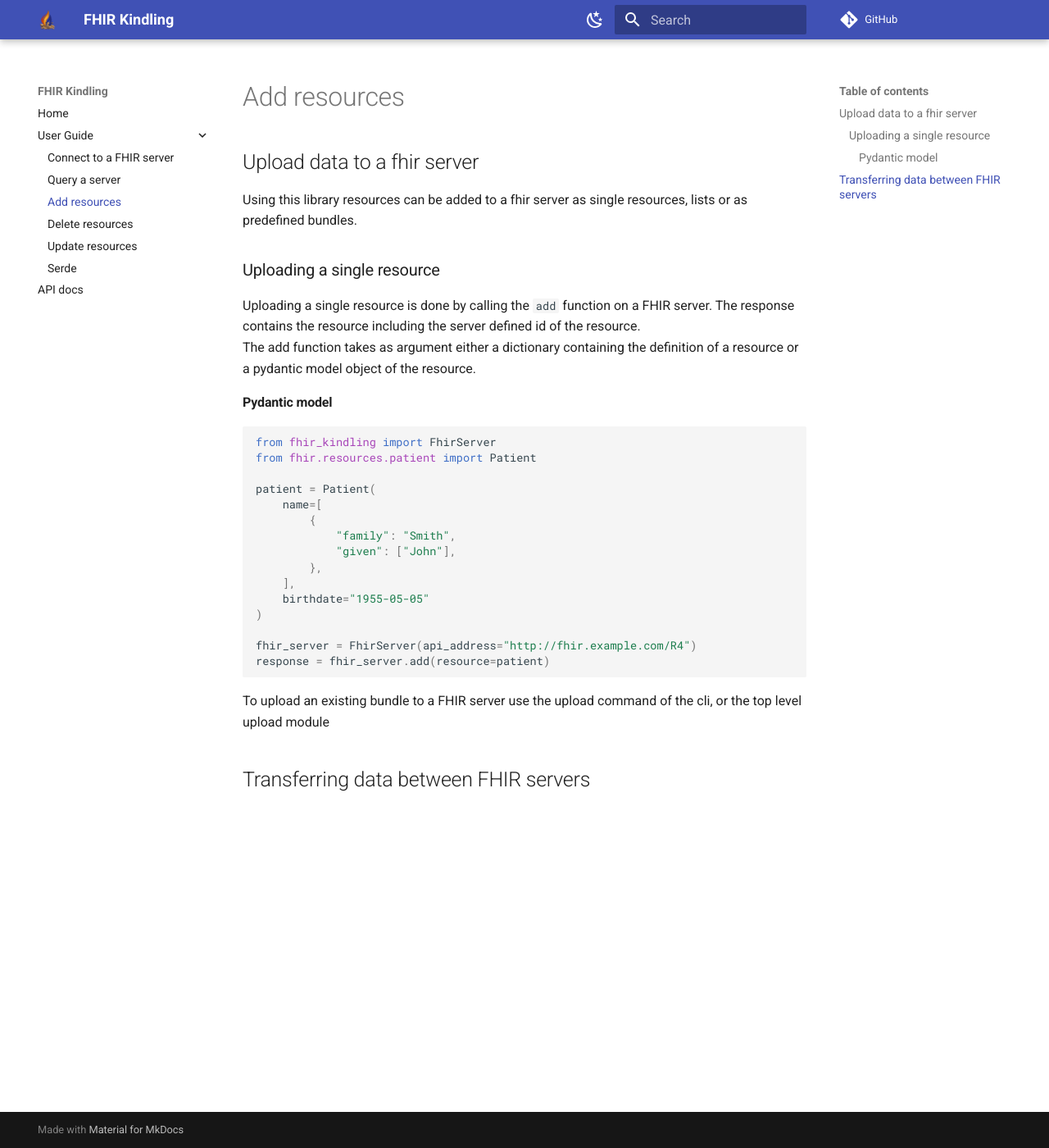
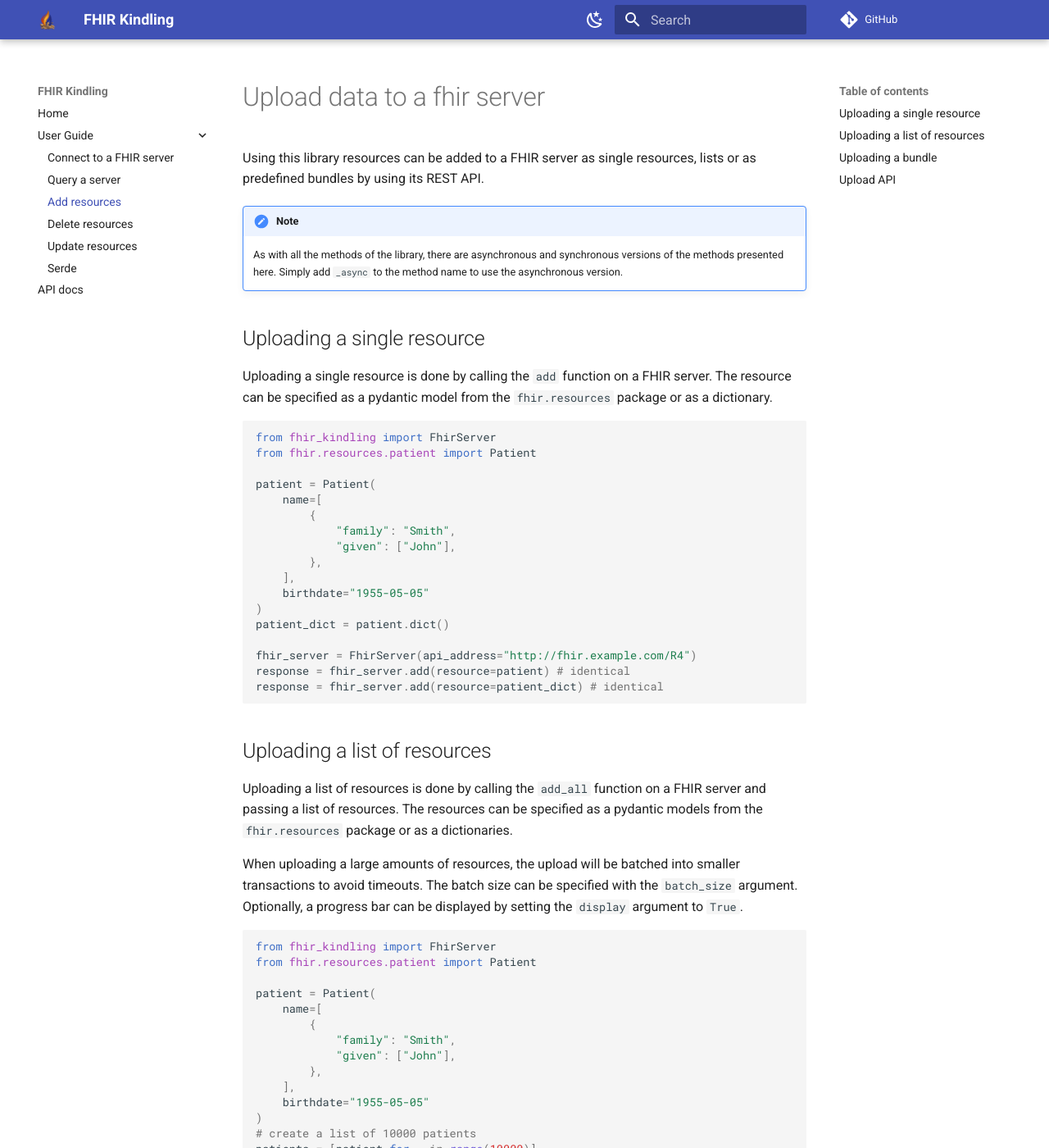
Before and after one commit to migraf/fhir-kindling, an MkDocs documentation site: the page built from docs/add.md, in a window 1280 px wide and 1400 px high. Shown: the whole window at 82% size. Built offline with MkDocs 1.6.1 and Material for MkDocs 9.7.7, drawn with Linux system fonts in a browser that asks for light colours; comment, search, counter and statistics services are not loaded; some of the changed text lies outside the part shown.

Commit message:
feat: async server summary
update docs for adding and deleting resources

````diff
--- a/docs/add.md
+++ b/docs/add.md
@@ -1,16 +1,15 @@
-## Upload data to a fhir server
-Using this library resources can be added to a fhir server as single resources, lists or as predefined
-bundles.
+# Upload data to a fhir server
+Using this library resources can be added to a FHIR server as single resources, lists or as predefined
+bundles by using its REST API.
 
+!!! note
+    As with all the methods of the library, there are asynchronous and synchronous versions of the methods presented here.
+    Simply add `_async` to the method name to use the asynchronous version.
 
-### Uploading a single resource
+## Uploading a single resource
 
 Uploading a single resource is done by calling the `add` function on a FHIR server.
-The response contains the resource including the server defined id of the resource.
-The add function takes as argument either a dictionary containing the definition of a resource or a
-pydantic model object of the resource.
-
-#### Pydantic model
+The resource can be specified as a pydantic model from the `fhir.resources` package or as a dictionary.
 
 ```python
 from fhir_kindling import FhirServer
@@ -25,12 +24,101 @@ patient = Patient(
     ],
     birthdate="1955-05-05"
 )
+patient_dict = patient.dict()
 
 fhir_server = FhirServer(api_address="http://fhir.example.com/R4")
-response = fhir_server.add(resource=patient)
+response = fhir_server.add(resource=patient) # identical
+response = fhir_server.add(resource=patient_dict) # identical
 ```
 
-To upload an existing bundle to a FHIR server use the upload command of the cli, or the top level upload module
+
+## Uploading a list of resources
+
+Uploading a list of resources is done by calling the `add_all` function on a FHIR server and passing a list of resources.
+The resources can be specified as a pydantic models from the `fhir.resources` package or as a dictionaries.
+
+When uploading a large amounts of resources, the upload will be batched into smaller transactions to avoid timeouts.
+The batch size can be specified with the `batch_size` argument.
+Optionally, a progress bar can be displayed by setting the `display` argument to `True`.
+
+```python
+from fhir_kindling import FhirServer
+from fhir.resources.patient import Patient
+
+patient = Patient(
+    name=[
+        {
+            "family": "Smith",
+            "given": ["John"],
+        },
+    ],
+    birthdate="1955-05-05"
+)
+# create a list of 10000 patients
+patients = [patient for _ in range(10000)]
+
+fhir_server = FhirServer(api_address="http://fhir.example.com/R4")
+
+# upload the list of patients and display a progress bar
+response = fhir_server.add_all(resources=patients, batch_size=1000, display=True)
+```
 
 
-## Transferring data between FHIR servers
+## Uploading a bundle
+
+Uploading a bundle is done by calling the `add_bundle` function on a FHIR server and passing a bundle object to the method.
+Once again, the bundle can be specified as a pydantic model from the `fhir.resources` package or as a dictionary.
+
+```python
+
+from fhir_kindling import FhirServer
+from fhir.resources.bundle import Bundle, BundleEntry, BundleEntryRequest
+from fhir.resources.patient import Patient
+
+patient = Patient(
+    name=[
+        {
+            "family": "Smith",
+            "given": ["John"],
+        },
+    ],
+    birthdate="1955-05-05"
+)
+# create a list of 10000 patients
+patients = [patient for _ in range(10000)]
+
+bundle = Bundle(
+    type="transaction",
+    entry=[
+        BundleEntry(
+            resource=patient,
+            request=BundleEntryRequest(
+                method="POST",
+                url="Patient",
+            ),
+        )
+        for patient in patients
+    ],
+)
+fhir_server = FhirServer(api_address="http://fhir.example.com/R4")
+
+response = fhir_server.add_bundle(bundle=bundle)
+
+```
+
+## Upload API
+
+::: fhir_kindling.fhir_server.fhir_server.FhirServer
+    handler: python
+    rendering:
+      members: True
+      show_source: False
+      heading_level: 3
+    options:
+      members:
+        - add
+        - add_async
+        - add_all
+        - add_all_async
+        - add_bundle
+        - add_bundle_async
--- a/pyproject.toml
+++ b/pyproject.toml
@@ -1,7 +1,7 @@
 [tool.poetry]
 name = "fhir-kindling"
-version = "1.0.0a4"
-description = "Python library for working with FHIR servers and resources."
+version = "1.0.0a5"
+description = "Python library to simplify working with FHIR servers and resources."
 authors = ["Michael Graf <michael.graf3110@gmail.com>"]
 # todo add changelog when multiple readme bug is fixed
 readme = "README.md"
````
Also changed, not shown: CHANGELOG.md (+1 -0 lines), docs/delete.md (+23 -0 lines), docs/index.md (+6 -2 lines), 3 other files.
